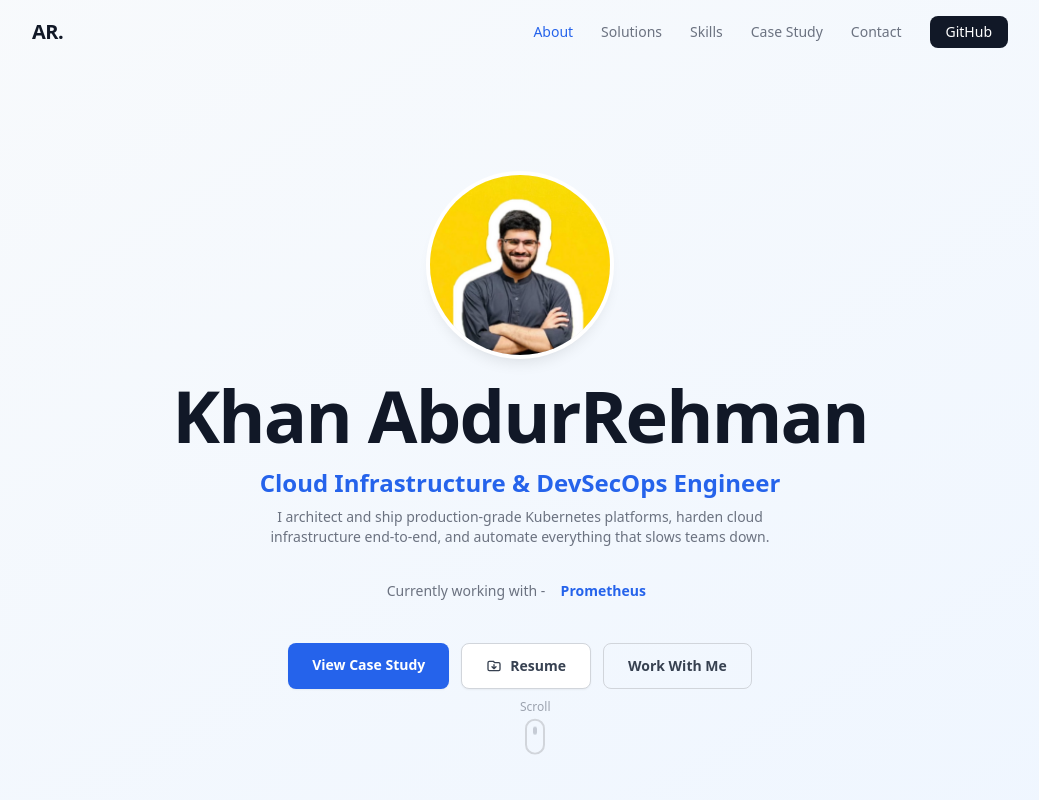
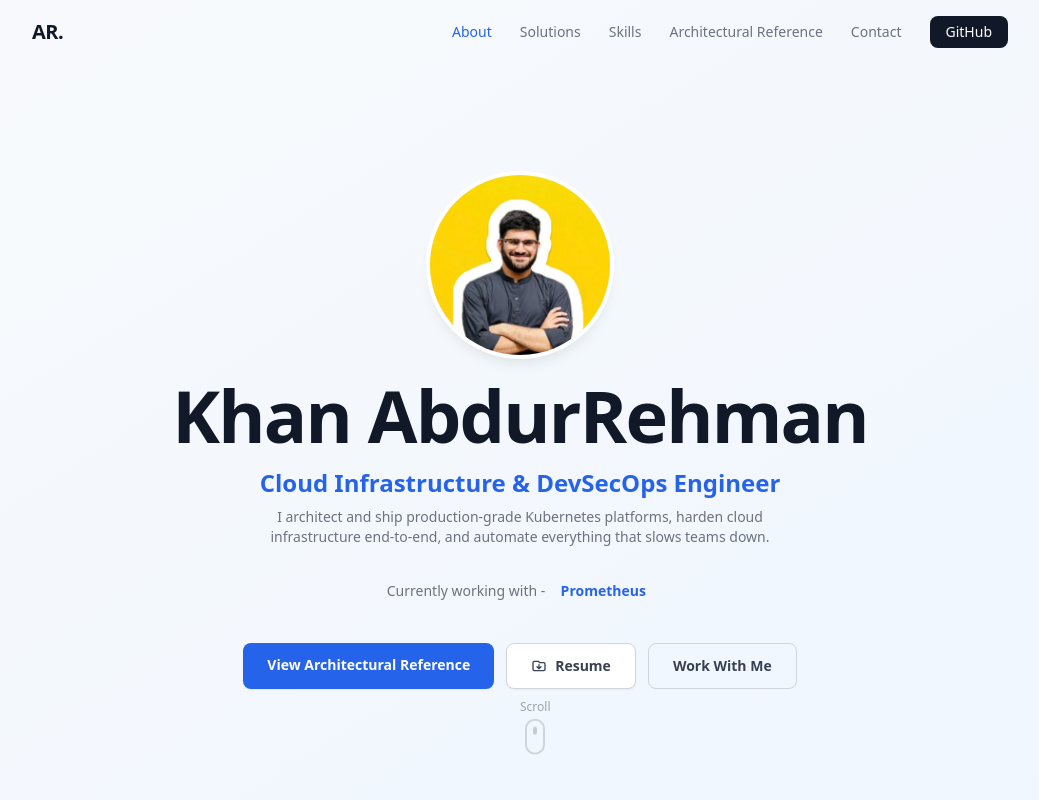
Before and after one commit to AbdurRehman924/Personal-Portfolio, a React (Create React App) app: page / in a window 1280 px wide. Shown: the top 800 px of the page, without its empty margins (120-1159 px from the left). Built offline with nearby package versions, Linux system fonts and the light colour scheme.

Commit message:
refactor(nav): update all links and anchors from case-study to architectural-reference

```diff
--- a/src/components/Footer.jsx
+++ b/src/components/Footer.jsx
@@ -6,7 +6,7 @@ const Footer = () => (
       <div className="flex gap-5 text-sm">
         <a href="#about" className="hover:text-white transition-colors">About</a>
         <a href="#solutions" className="hover:text-white transition-colors">Solutions</a>
-        <a href="#case-study" className="hover:text-white transition-colors">Case Study</a>
+        <a href="#architectural-reference" className="hover:text-white transition-colors">Architectural Reference</a>
         <a href="https://github.com/AbdurRehman924" target="_blank" rel="noopener noreferrer" className="hover:text-white transition-colors">GitHub</a>
       </div>
     </div>
--- a/src/components/Hero.jsx
+++ b/src/components/Hero.jsx
@@ -48,10 +48,10 @@ const Hero = () => {
         {/* CTAs */}
         <div className="flex gap-3 justify-center flex-wrap">
           <a
-            href="#case-study"
+            href="#architectural-reference"
             className="bg-blue-600 text-white px-6 py-3 rounded-lg text-sm font-semibold hover:bg-blue-700 transition-colors shadow-sm"
           >
-            View Case Study
+            View Architectural Reference
           </a>
           <a
             href={`${process.env.PUBLIC_URL}/resume.pdf`}
--- a/src/components/Navbar.jsx
+++ b/src/components/Navbar.jsx
@@ -1,6 +1,6 @@
 import { useState, useEffect } from 'react';
 
-const links = ['About', 'Solutions', 'Skills', 'Case Study', 'Contact'];
+const links = ['About', 'Solutions', 'Skills', 'Architectural Reference', 'Contact'];
 
 const Navbar = () => {
   const [scrolled, setScrolled] = useState(false);
@@ -23,7 +23,7 @@ const Navbar = () => {
       { rootMargin: '-40% 0px -55% 0px' }
     );
     links.forEach(link => {
-      const el = document.getElementById(link.toLowerCase().replace(' ', '-'));
+      const el = document.getElementById(link.toLowerCase().replace(/ /g, '-'));
       if (el) observer.observe(el);
     });
     return () => observer.disconnect();
@@ -39,9 +39,9 @@ const Navbar = () => {
           {links.map(link => (
             <a
               key={link}
-              href={`#${link.toLowerCase().replace(' ', '-')}`}
+              href={`#${link.toLowerCase().replace(/ /g, '-')}`}
               className={`text-sm font-medium transition-colors ${
-                activeSection === link.toLowerCase().replace(' ', '-')
+                activeSection === link.toLowerCase().replace(/ /g, '-')
                   ? 'text-blue-600'
                   : 'text-gray-500 hover:text-gray-900'
               }`}
@@ -75,8 +75,8 @@ const Navbar = () => {
           {links.map(link => (
             <a
               key={link}
-              href={`#${link.toLowerCase().replace(' ', '-')}`}
-              className={`text-sm font-medium ${activeSection === link.toLowerCase().replace(' ', '-') ? 'text-blue-600' : 'text-gray-700'}`}
+              href={`#${link.toLowerCase().replace(/ /g, '-')}`}
+              className={`text-sm font-medium ${activeSection === link.toLowerCase().replace(/ /g, '-') ? 'text-blue-600' : 'text-gray-700'}`}
               onClick={() => setMenuOpen(false)}
             >
               {link}
```
